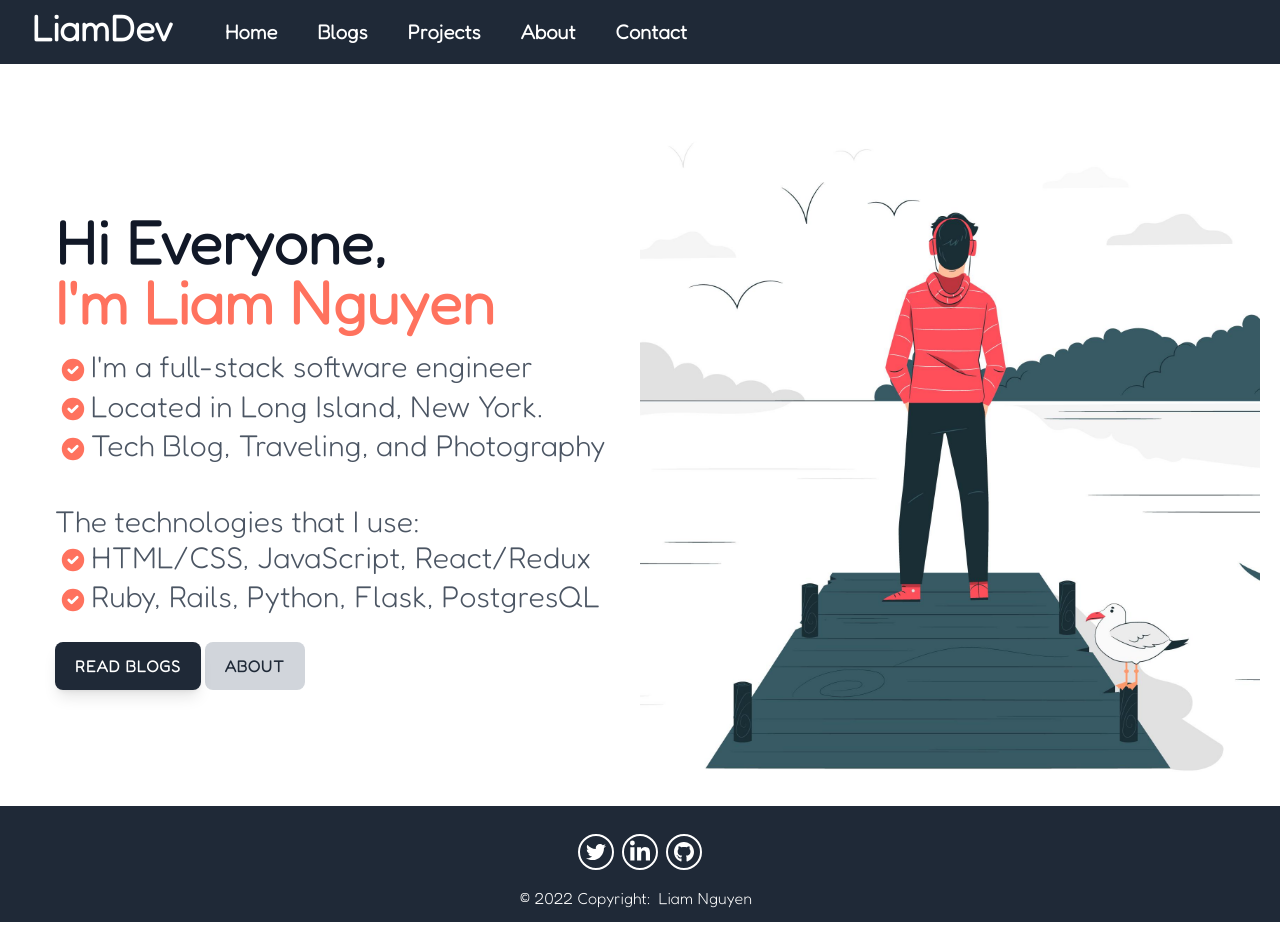
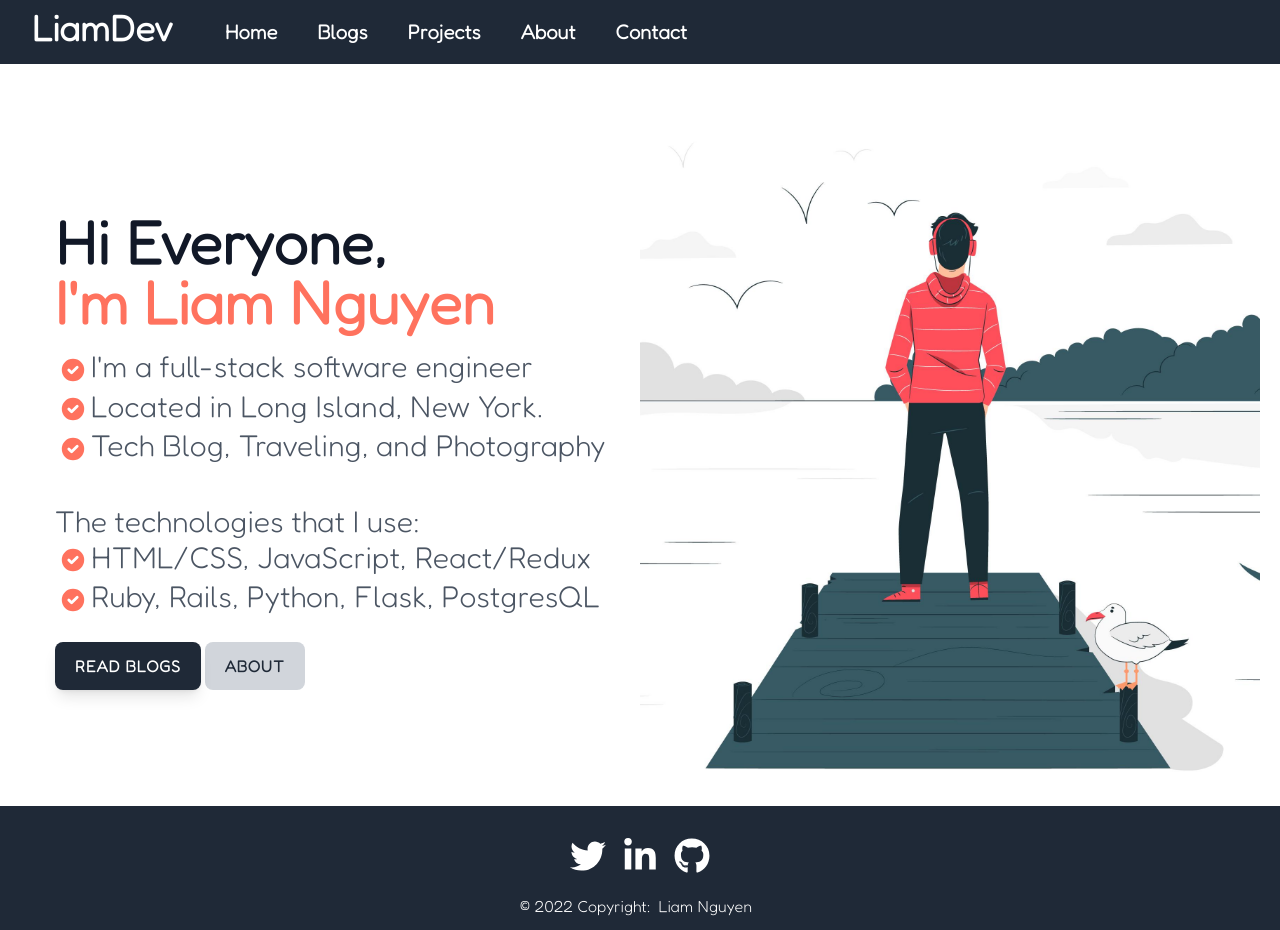
Before and after one commit to Huulamnguyen/portfolio-react-tailwindcss, a React (Create React App) app: page / in a window 1280 px wide. Built offline with nearby package versions, Linux system fonts and the light colour scheme.

Commit message:
Updated Footer

```diff
--- a/src/components/Footer.js
+++ b/src/components/Footer.js
@@ -5,18 +5,18 @@ function Footer(){
         <footer className="text-center bg-gray-800 text-white">
             <div className="container px-6 pt-6 m-auto">
                 <div className="flex justify-center">
-                    <a href="https://twitter.com/liamdev5" target="_blank" rel="noreferrer" type="button" className="rounded-full border-2 border-white text-white leading-normal uppercase hover:bg-black w-9 h-9 m-1">
-                        <svg aria-hidden="true" focusable="false" data-prefix="fab" data-icon="twitter" className="w-5 h-full mx-auto" role="img" xmlns="http://www.w3.org/2000/svg" viewBox="0 0 512 512">
+                    <a href="https://twitter.com/liamdev5" target="_blank" rel="noreferrer" type="button" className="text-white leading-normal uppercase hover:-translate-y-0.5 transform transition w-9 h-9 m-2">
+                        <svg aria-hidden="true" focusable="false" data-prefix="fab" data-icon="twitter" className="w-full h-full mx-auto" role="img" xmlns="http://www.w3.org/2000/svg" viewBox="0 0 512 512">
                             <path fill="currentColor" d="M459.37 151.716c.325 4.548.325 9.097.325 13.645 0 138.72-105.583 298.558-298.558 298.558-59.452 0-114.68-17.219-161.137-47.106 8.447.974 16.568 1.299 25.34 1.299 49.055 0 94.213-16.568 130.274-44.832-46.132-.975-84.792-31.188-98.112-72.772 6.498.974 12.995 1.624 19.818 1.624 9.421 0 18.843-1.3 27.614-3.573-48.081-9.747-84.143-51.98-84.143-102.985v-1.299c13.969 7.797 30.214 12.67 47.431 13.319-28.264-18.843-46.781-51.005-46.781-87.391 0-19.492 5.197-37.36 14.294-52.954 51.655 63.675 129.3 105.258 216.365 109.807-1.624-7.797-2.599-15.918-2.599-24.04 0-57.828 46.782-104.934 104.934-104.934 30.213 0 57.502 12.67 76.67 33.137 23.715-4.548 46.456-13.32 66.599-25.34-7.798 24.366-24.366 44.833-46.132 57.827 21.117-2.273 41.584-8.122 60.426-16.243-14.292 20.791-32.161 39.308-52.628 54.253z"></path>
                         </svg>
                     </a>
-                    <a href="https://www.linkedin.com/in/huulamnguyen/" target="_blank" rel="noreferrer" className="rounded-full border-2 border-white text-white leading-normal uppercase hover:bg-black w-9 h-9 m-1">
-                        <svg aria-hidden="true" focusable="false" data-prefix="fab" data-icon="linkedin-in" className="w-5 h-full mx-auto" role="img" xmlns="http://www.w3.org/2000/svg" viewBox="0 0 448 512">
+                    <a href="https://www.linkedin.com/in/huulamnguyen/" target="_blank" rel="noreferrer" className="text-white leading-normal uppercase hover:-translate-y-0.5 transform transition w-9 h-9 m-2">
+                        <svg aria-hidden="true" focusable="false" data-prefix="fab" data-icon="linkedin-in" className="w-full h-full mx-auto" role="img" xmlns="http://www.w3.org/2000/svg" viewBox="0 0 448 512">
                             <path fill="currentColor" d="M100.28 448H7.4V148.9h92.88zM53.79 108.1C24.09 108.1 0 83.5 0 53.8a53.79 53.79 0 0 1 107.58 0c0 29.7-24.1 54.3-53.79 54.3zM447.9 448h-92.68V302.4c0-34.7-.7-79.2-48.29-79.2-48.29 0-55.69 37.7-55.69 76.7V448h-92.78V148.9h89.08v40.8h1.3c12.4-23.5 42.69-48.3 87.88-48.3 94 0 111.28 61.9 111.28 142.3V448z"></path>
                         </svg>
                     </a>
-                    <a href="https://github.com/Huulamnguyen" target="_blank" rel="noreferrer" type="button" className="rounded-full border-2 border-white text-white leading-normal uppercase hover:bg-black w-9 h-9 m-1">
-                        <svg aria-hidden="true" focusable="false" data-prefix="fab" data-icon="github" className="w-5 h-full mx-auto" role="img" xmlns="http://www.w3.org/2000/svg" viewBox="0 0 496 512">
+                    <a href="https://github.com/Huulamnguyen" target="_blank" rel="noreferrer" type="button" className="text-white leading-normal uppercase hover:-translate-y-0.5 transform transition w-9 h-9 m-2">
+                        <svg aria-hidden="true" focusable="false" data-prefix="fab" data-icon="github" className="w-full h-full mx-auto" role="img" xmlns="http://www.w3.org/2000/svg" viewBox="0 0 496 512">
                             <path fill="currentColor" d="M165.9 397.4c0 2-2.3 3.6-5.2 3.6-3.3.3-5.6-1.3-5.6-3.6 0-2 2.3-3.6 5.2-3.6 3-.3 5.6 1.3 5.6 3.6zm-31.1-4.5c-.7 2 1.3 4.3 4.3 4.9 2.6 1 5.6 0 6.2-2s-1.3-4.3-4.3-5.2c-2.6-.7-5.5.3-6.2 2.3zm44.2-1.7c-2.9.7-4.9 2.6-4.6 4.9.3 2 2.9 3.3 5.9 2.6 2.9-.7 4.9-2.6 4.6-4.6-.3-1.9-3-3.2-5.9-2.9zM244.8 8C106.1 8 0 113.3 0 252c0 110.9 69.8 205.8 169.5 239.2 12.8 2.3 17.3-5.6 17.3-12.1 0-6.2-.3-40.4-.3-61.4 0 0-70 15-84.7-29.8 0 0-11.4-29.1-27.8-36.6 0 0-22.9-15.7 1.6-15.4 0 0 24.9 2 38.6 25.8 21.9 38.6 58.6 27.5 72.9 20.9 2.3-16 8.8-27.1 16-33.7-55.9-6.2-112.3-14.3-112.3-110.5 0-27.5 7.6-41.3 23.6-58.9-2.6-6.5-11.1-33.3 2.6-67.9 20.9-6.5 69 27 69 27 20-5.6 41.5-8.5 62.8-8.5s42.8 2.9 62.8 8.5c0 0 48.1-33.6 69-27 13.7 34.7 5.2 61.4 2.6 67.9 16 17.7 25.8 31.5 25.8 58.9 0 96.5-58.9 104.2-114.8 110.5 9.2 7.9 17 22.9 17 46.4 0 33.7-.3 75.4-.3 83.6 0 6.5 4.6 14.4 17.3 12.1C428.2 457.8 496 362.9 496 252 496 113.3 383.5 8 244.8 8zM97.2 352.9c-1.3 1-1 3.3.7 5.2 1.6 1.6 3.9 2.3 5.2 1 1.3-1 1-3.3-.7-5.2-1.6-1.6-3.9-2.3-5.2-1zm-10.8-8.1c-.7 1.3.3 2.9 2.3 3.9 1.6 1 3.6.7 4.3-.7.7-1.3-.3-2.9-2.3-3.9-2-.6-3.6-.3-4.3.7zm32.4 35.6c-1.6 1.3-1 4.3 1.3 6.2 2.3 2.3 5.2 2.6 6.5 1 1.3-1.3.7-4.3-1.3-6.2-2.2-2.3-5.2-2.6-6.5-1zm-11.4-14.7c-1.6 1-1.6 3.6 0 5.9 1.6 2.3 4.3 3.3 5.6 2.3 1.6-1.3 1.6-3.9 0-6.2-1.4-2.3-4-3.3-5.6-2z"></path>
                         </svg>
                     </a>
@@ -24,7 +24,7 @@ function Footer(){
             </div>
             <div className="font-primary text-center p-3">
                 © 2022 Copyright:
-                <a className="text-whitehite mx-2" href="https://tailwind-elements.com/">Liam Nguyen</a>
+                <a className="text-whitehite mx-2" href="https://www.linkedin.com/in/huulamnguyen/">Liam Nguyen</a>
             </div>
         </footer>
     )
```
